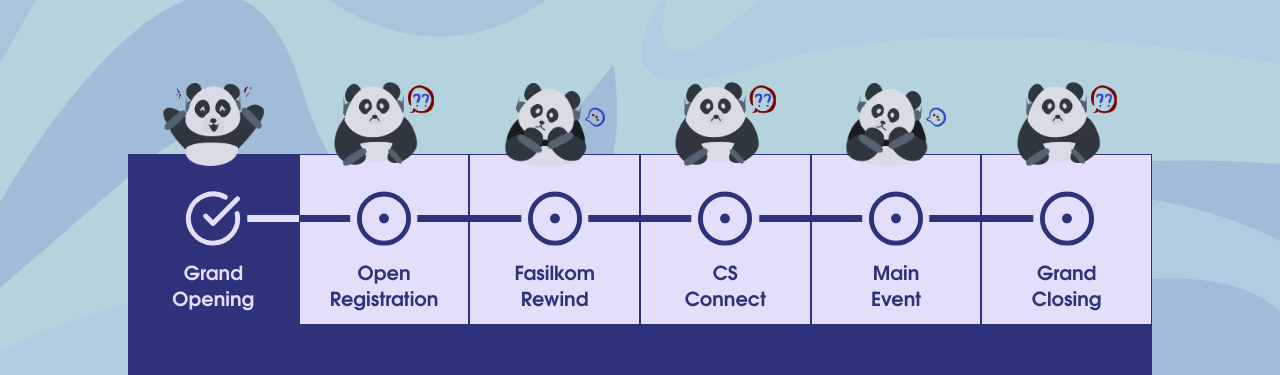
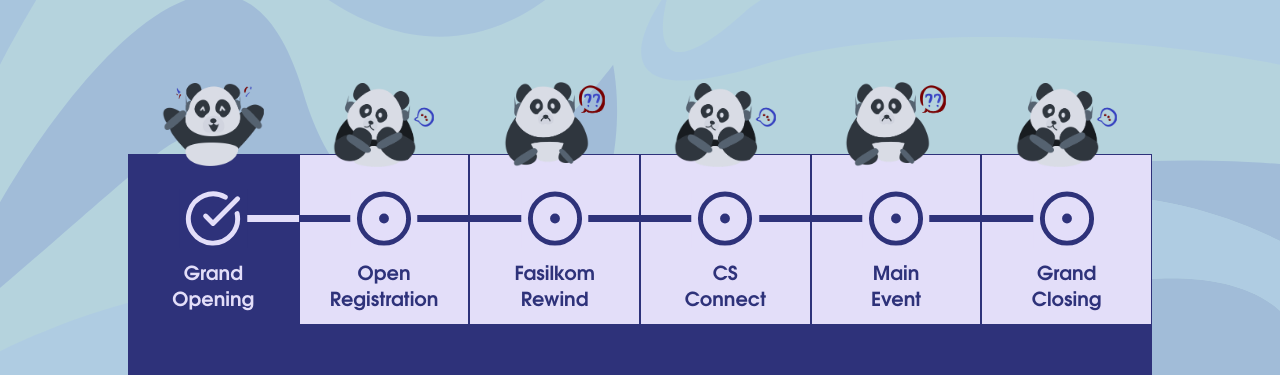
Before and after one commit to OH-Fasilkom-UI/oh24-frontend, a Next.js app: page / in a window 1280 px wide. Shown: the part 182-557 px from the top of the page. Built offline with nearby package versions, Linux system fonts and the light colour scheme; no server answers.

Commit message:
fix: change panda behaviour

```diff
--- a/modules/LandingPageModule/sections/LandingPageTimeline.tsx
+++ b/modules/LandingPageModule/sections/LandingPageTimeline.tsx
@@ -167,17 +167,15 @@ const TimelineContent = ({ selectedIndex }: { selectedIndex: number }) => {
 
 const Timeline = () => {
   const [selectedIndex, setSelectedIndex] = useState(0)
-  const selectorConfig: ('active' | 'inactive-0' | 'inactive-1')[] = new Array(
-    6
-  )
-
+  const selectorConfig: ('active' | 'inactive-0' | 'inactive-1')[] = [
+    'inactive-0',
+    'inactive-1',
+    'inactive-0',
+    'inactive-1',
+    'inactive-0',
+    'inactive-1',
+  ]
   selectorConfig[selectedIndex] = 'active'
-  for (let i = 1; selectedIndex - i >= 0; i++) {
-    selectorConfig[selectedIndex - i] = i % 2 == 0 ? 'inactive-0' : 'inactive-1'
-  }
-  for (let i = 1; selectedIndex + i < 6; i++) {
-    selectorConfig[selectedIndex + i] = i % 2 == 0 ? 'inactive-1' : 'inactive-0'
-  }
 
   const selectorItems = selectorConfig.map((config, index) => {
     return (
```
Also changed, not shown: modules/LandingPageModule/index.tsx (line endings or trailing spaces).
